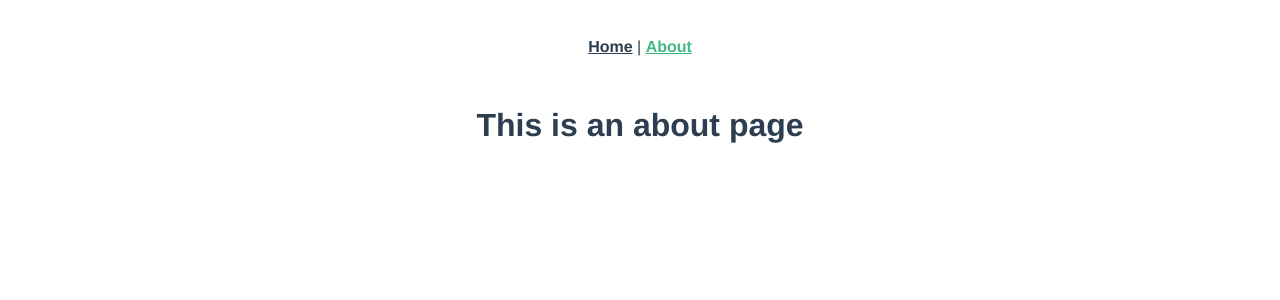
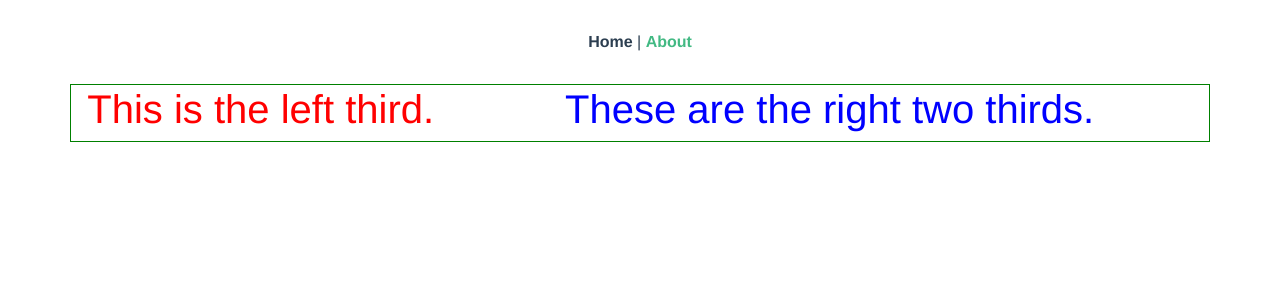
Before and after one commit to axelknauf/vuejs-playground, a Vue app: page /#/about in a window 1280 px wide. Shown: the top 300 px of the page. Built offline with nearby package versions, Linux system fonts and the light colour scheme.

Commit message:
Added BootstrapVue and made 1/3-2/3 layout. Hiding still missing.

```diff
--- a/package.json
+++ b/package.json
@@ -10,6 +10,7 @@
     "test:e2e": "vue-cli-service test:e2e"
   },
   "dependencies": {
+    "bootstrap-vue": "^2.0.0-rc.11",
     "vue": "^2.5.16",
     "vue-router": "^3.0.1",
     "vuex": "^3.0.1"
--- a/src/main.js
+++ b/src/main.js
@@ -2,6 +2,11 @@ import Vue from "vue";
 import App from "./App.vue";
 import router from "./router";
 import store from "./store";
+import BootstrapVue from "bootstrap-vue";
+import "bootstrap/dist/css/bootstrap.css";
+import "bootstrap-vue/dist/bootstrap-vue.css";
+
+Vue.use(BootstrapVue);
 
 Vue.config.productionTip = false;
 
--- a/src/views/About.vue
+++ b/src/views/About.vue
@@ -1,5 +1,30 @@
 <template>
-  <div class="about">
-    <h1>This is an about page</h1>
-  </div>
+  <b-container id="about">
+    <b-row>
+      <b-col class="col-4">
+        <div class="about-left">
+          <h1>This is the left third.</h1>
+        </div>
+      </b-col>
+      <b-col class="col-8">
+        <div class="about-right">
+          <h1>These are the right two thirds.</h1>
+        </div>
+      </b-col>
+    </b-row>
+  </b-container>
 </template>
+
+<style lang="scss">
+#about {
+  border: 1px solid green;
+}
+
+.about-left {
+  color: red;
+}
+
+.about-right {
+  color: blue;
+}
+</style>
```
Also changed, not shown: 1 other file (tests, documents, lock files or other folders).
